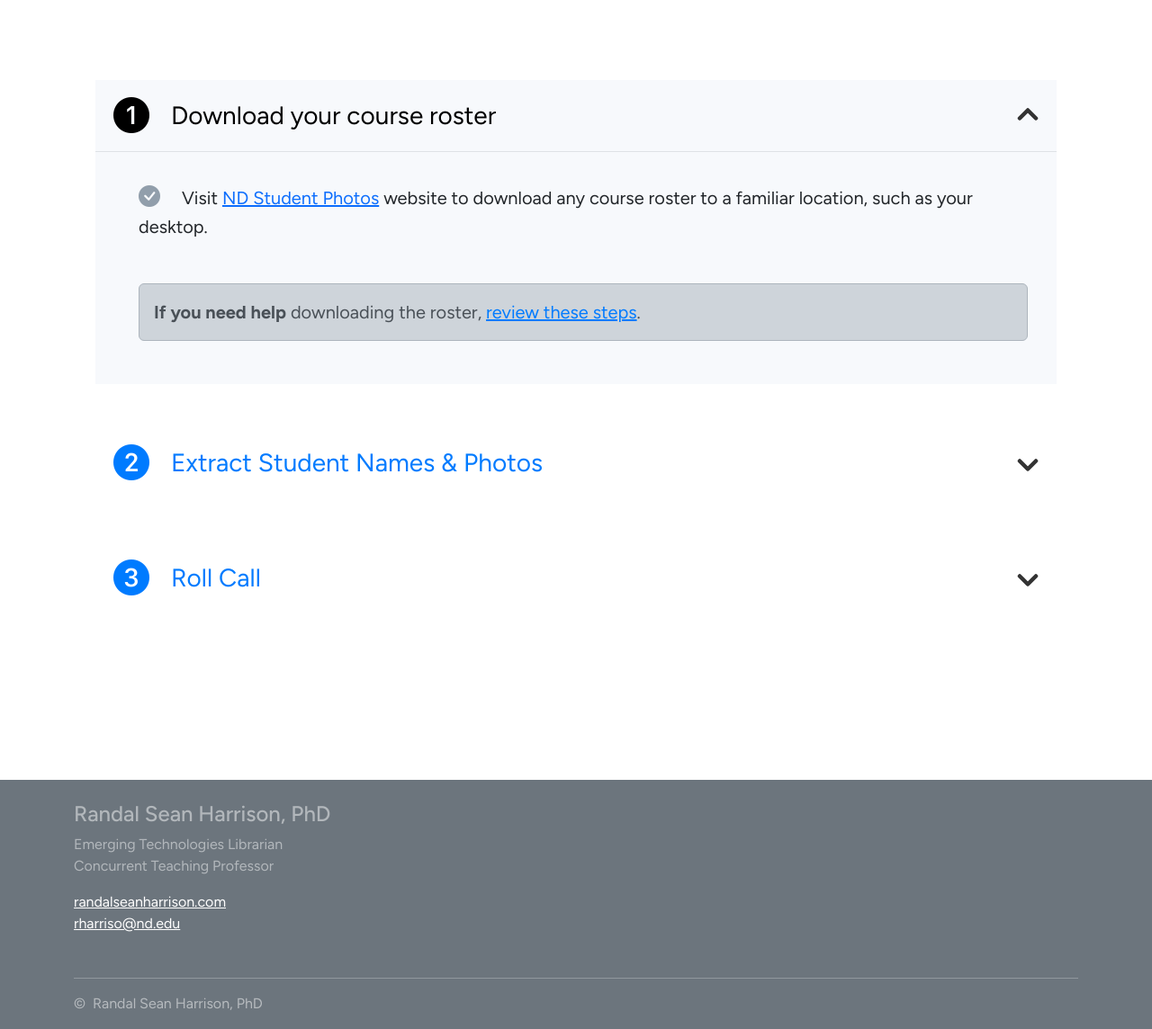
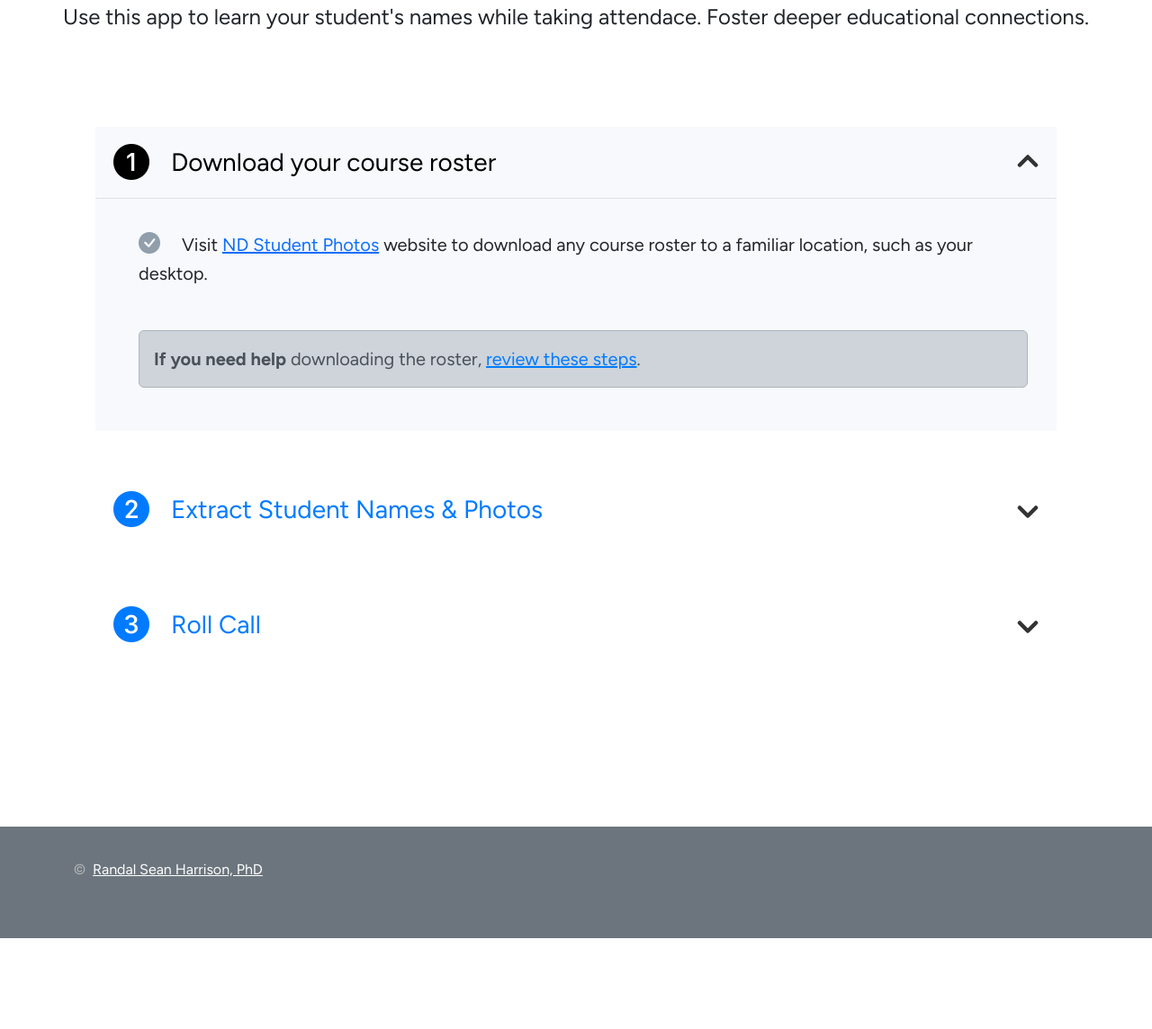
Before and after one commit to randal-sean-harrison/roll-call, a plain HTML site: page index.html in a window 1280 px wide. Shown: the part 375-1519 px from the top of the page at 90% size. After the commit the page ends 1418 px from the top, so only its background shows below. Drawn offline with nearby package versions, Linux system fonts and the light colour scheme; a script that the page names is missing.

Commit message:
fixed the footer

```diff
--- a/css/main.css
+++ b/css/main.css
@@ -127,7 +127,7 @@ padding-bottom: 4rem;
    align-items: center;
    justify-content: center;
    border-radius: 15px;
-   box-shadow: 0 4px 8px rgba(0, 0, 0, 0.1);
+   box-shadow: 0 4px 0px rgba(0, 0, 0, 0.1);
    background: white;
    border: 1px solid #dee2e6;
    padding: 20px;
--- a/index.html
+++ b/index.html
@@ -48,7 +48,7 @@
    <body class="d-flex flex-column min-vh-100">
       <div class="container-fluid m-0 p-3 text-end">
          <div class="container">
-            <button type="button" class="btn btn-outline-danger rounded-2"><i
+            <button type="button" class="btn btn-outline-danger rounded-2" id="start-over"><i
                   class="bi bi-arrow-clockwise me-2"></i>Start
                Over</button>
          </div>
@@ -61,7 +61,9 @@
                            src='img/logo.png' width="200"></a></p>
                </div>
                <div class="col-sm-12">
-                  <p class="display-5 text-center">Meaningful mentorship begins with names</p>
+                  <p class="display-5 text-center">Meaningful mentorship means knowing your students</p>
+                  <p class="fs-4 text-center">Use this app to learn your student's names while taking attendace. Foster
+                     deeper educational connections.</p>
                </div>
             </div>
          </div>
@@ -267,28 +269,16 @@
       </div>
 
       <!-- Footer -->
-      <footer class="mt-auto pt-4 text-bg-secondary text-white" id="footer-insert">
+      <footer class="mt-auto pt-3 pb-5 text-bg-secondary text-white" id="footer-insert">
          <div class="container">
             <div class="row">
-               <div class="col-12 mb-0">
-                  <h4><a href="index.html" class="text-light opacity-50 text-decoration-none">Randal Sean Harrison,
-                        PhD</a></h4>
-                  <p class="text-light opacity-50">Emerging Technologies Librarian<br>
-                     Concurrent Teaching Professor</p>
-                  </h5>
-                  <p class="mt-2"><a class="text-white" href="https://randalseanharrison.com"
-                        target="_blank">randalseanharrison.com</a><br><a class="text-white"
-                        href="mailto:rharriso@nd.edu">rharriso@nd.edu</a></p>
-               </div>
-            </div>
-            <div class="row justify-content-between">
 
                <div class="col-12 mt-3">
-                  <hr>
-                  <p class="fs-6 text-start mt-1 text-white opacity-50">
-                     &copy;
-                     <span id="footer-year" class="me-1"></span>
-                     Randal Sean Harrison, PhD
+                  <p class="fs-6 text-start mt-1 text-white">
+                     <span class="opacity-50">&copy;</span>
+                     <span id="footer-year" class="me-1 opacity-50"></span>
+                     <a class="text-white" href="https://randalseanharrison.com" target="_blank">Randal Sean
+                        Harrison, PhD</a>
                   </p>
                </div>
             </div>
--- a/js/main.js
+++ b/js/main.js
@@ -294,6 +294,11 @@ function resetAppState() {
     counter.classList.add('d-none');
 }
 
+$("#start-over").on("click", function () {
+    // This is a hard reload—-bypassing the cached version of the page
+    window.location.reload(true);
+});
+
 // clipboard button ---------------------
 new Clipboard('.copier');
 
```
